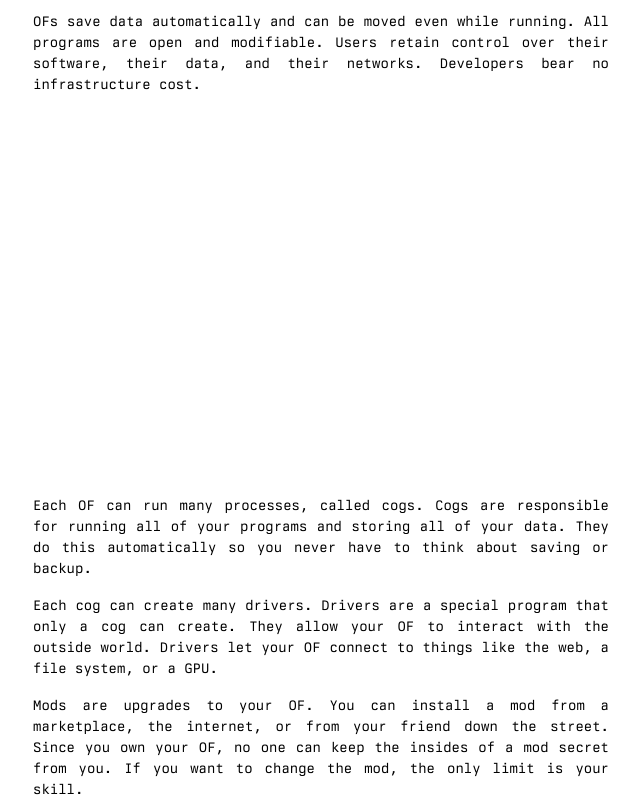
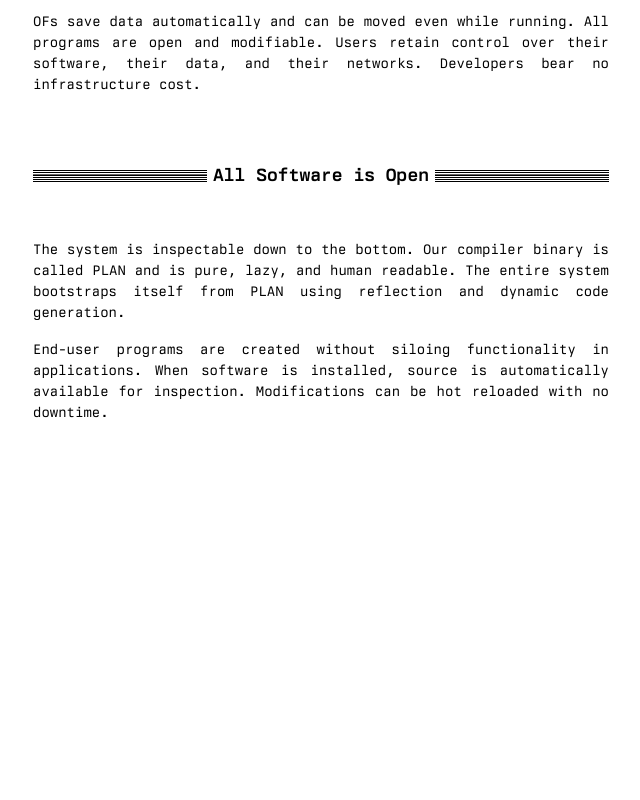
Before and after one commit to deathtothecorporation/vaporware.network, a Next.js app: page / in a window 1280 px wide. Shown: the part 660-1460 px from the top of the page, without its empty margins (319-959 px from the left). Built offline with nearby package versions, Linux system fonts and the light colour scheme.

Commit message:
Bring ye olde horiztonal bars back

```diff
--- a/src/app/page.tsx
+++ b/src/app/page.tsx
@@ -81,9 +81,32 @@ export default function Home() {
             software, their data, and their networks. Developers bear no
             infrastructure cost.
           </p>
+        </section>
 
-          <div className="my-[400px]"></div>
+        <section className="content-zone">
+          <header class="flex flex-row space-between items-center">
+            <div class="horizontal-bars shrink mr-[6px]"></div>
+            <h1 class="grow whitespace-nowrap">All Software is Open</h1>
+            <div class="horizontal-bars shrink ml-[6px]"></div>
+          </header>
 
+          <p>
+            The system is inspectable down to the bottom. Our compiler binary is
+            called PLAN and is pure, lazy, and human readable. The entire system
+            bootstraps itself from PLAN using reflection and dynamic code
+            generation.
+          </p>
+
+          <p>
+            End-user programs are created without siloing functionality in
+            applications. When software is installed, source is automatically
+            available for inspection. Modifications can be hot reloaded with no
+            downtime.
+          </p>
+        </section>
+
+        <div className="my-[400px]"></div>
+        <section>
           <p>
             Each OF can run many processes, called cogs. Cogs are responsible
             for running all of your programs and storing all of your data. They
```
